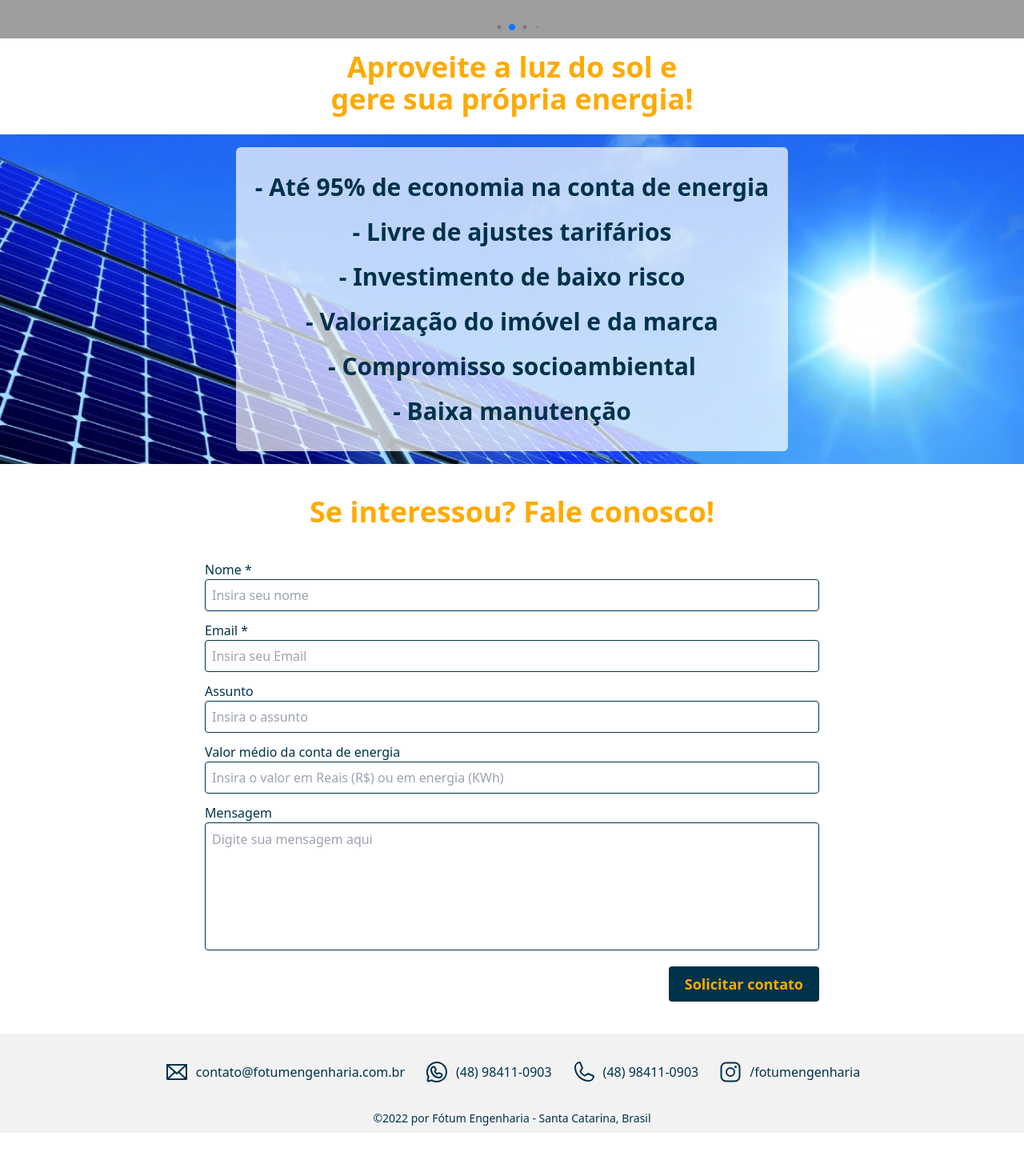
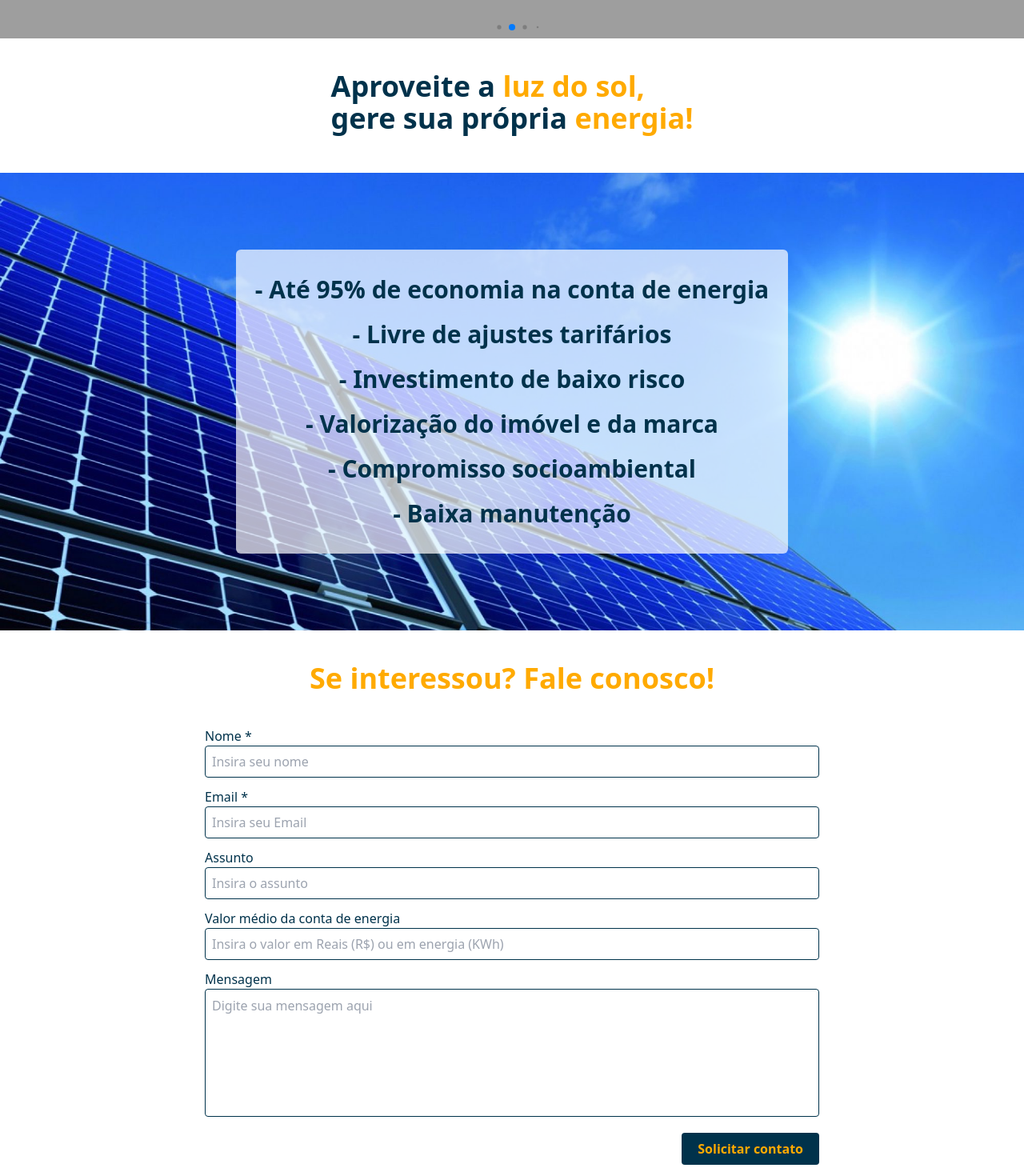
Before and after one commit to Rafagom/fotum-ts-serverless, a Next.js app: page / in a window 1280 px wide. Shown: the part 800-2270 px from the top of the page at 80% size. Before the commit the page ends 2216 px from the top, so only its background shows below. Built offline with nearby package versions, Linux system fonts and the light colour scheme; grey boxes are pictures that could not be loaded.

Commit message:
form fix + layout changes

```diff
--- a/src/components/Advantages.tsx
+++ b/src/components/Advantages.tsx
@@ -47,11 +47,16 @@ export function Advantages() {
         initial="hidden"
         animate={control}
       >
-        <h1 className="flex flex-col text-4xl  px-1 py-4 font-bold text-[#ffaa00]  text-center">
-          Aproveite a luz do sol e <br /> gere sua própria energia!
+        <h1 className="   text-4xl  px-1 py-10 font-bold text-[#00324b] ">
+          Aproveite a <br className="sm:hidden" />{" "}
+          <strong className="text-[#ffaa00]"> luz do sol,</strong>
+          <br />
+          gere sua própria
+          <br className="sm:hidden" />
+          <strong className="text-[#ffaa00]"> energia!</strong>
         </h1>
       </motion.div>
-      <div className="flex items-center justify-center bg-[url('/img-bottom.jpeg')] bg-cover bg-no-repeat bg-top w-full p-4">
+      <div className="flex items-center justify-center bg-[url('/img-bottom.jpeg')] bg-cover bg-no-repeat bg-top w-full px-4 py-24">
         <ul className="flex flex-col text-2xl  px-2 py-4 font-bold text-[#ffaa00]  text-center gap-5 bg-[rgb(257,257,257,0.7)] rounded-md sm:px-6 sm:py-6   md:text-5xl md:px-6 md:py-8">
           <motion.div
             className="box flex flex-col text-center gap-5"
--- a/src/components/Form.tsx
+++ b/src/components/Form.tsx
@@ -79,6 +79,7 @@ export function ContactForm() {
   }, [control, inView]);
 
   const [isSubmit, setIsSubmit] = useState(false);
+  const [isSubmited, setIsSubmited] = useState(false);
 
   async function send(campos: any) {
     let email = campos.email;
@@ -98,11 +99,14 @@ export function ContactForm() {
       message: "",
       // anexo: null,
     },
+
     onSubmit: async (values) => {
       setIsSubmit(true);
       await sleep(500);
       send(values);
       setIsSubmit(false);
+      setIsSubmited(true);
+      formik.resetForm();
     },
 
     validationSchema: Yup.object({
@@ -141,7 +145,7 @@ export function ContactForm() {
           initial="hidden"
           animate={control}
         >
-          <Form>
+          <Form className="flex flex-col items-center justify-center">
             <TextInputLiveFeedback
               className="min-w-[304px] w-[60vw] h-10  p-2 rounded border border-solid border-[#00324b] bg-inherit resize-none text-[#00324b] overflow-auto focus:border-[#ffaa00] focus:ring-[#ffaa00] focus:outline-none scrollbar-thumb-zinc-700 scrollbar-thin scrollbar-track-transparent mb-3"
               label="Nome *"
@@ -190,12 +194,19 @@ export function ContactForm() {
               />
             </div>
 
-            <div className="flex flex-col w-full md:items-end">
+            <div className="flex flex-col  sm:w-full md:flex-row md:justify-end md:items-center relative">
+              {isSubmited ? (
+                <p className="flex font-medium  px-5 py-2 mt-5 justify-start text-center w-full md:absolute">
+                  Muito Obrigado! <br /> Em breve retornaremos seu contato!
+                </p>
+              ) : (
+                ""
+              )}
               <button
-                className="flex rounded bg-[#00324b] text-[#ffaa00] font-semibold text-lg  px-5 py-2  mt-5 justify-center hover:bg-[#174d68] transition-colors disabled:opacity-50 disabled:hover:bg-[#00324b]"
+                className="flex  rounded bg-[#00324b] text-[#ffaa00] font-semibold   px-5 py-2  mt-5 justify-center items-center hover:bg-[#174d68] transition-colors disabled:opacity-50 disabled:hover:bg-[#00324b] min-w-[18ch]"
                 type="submit"
               >
-                {isSubmit ? <Loading /> : "Solicitar contato"}
+                {isSubmit ? <Loading /> : <p className="">Solicitar contato</p>}
               </button>
             </div>
           </Form>
--- a/src/components/Header.tsx
+++ b/src/components/Header.tsx
@@ -34,7 +34,7 @@ export function Header() {
                 <div className="-mr-2 flex items-center md:hidden">
                   <Popover.Button className="bg-white rounded-md p-2 inline-flex items-center justify-center  hover:text-gray-500 hover:bg-gray-100 focus:outline-none focus:ring-2 focus:ring-inset focus:ring-[#ffaa00]">
                     <span className="sr-only">Open main menu</span>
-                    <MenuIcon className="h-6 w-6" aria-hidden="true" />
+                    <MenuIcon className="h-8 w-8" aria-hidden="true" />
                   </Popover.Button>
                 </div>
               </div>
```
